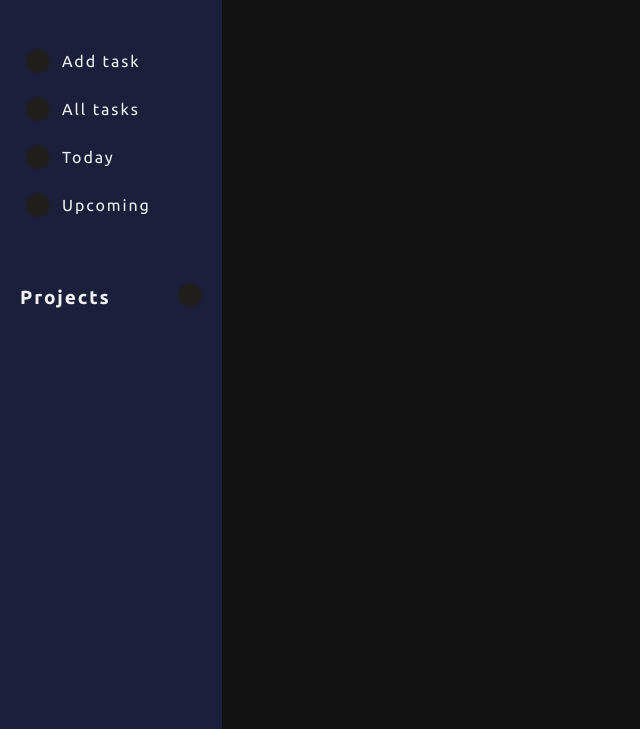
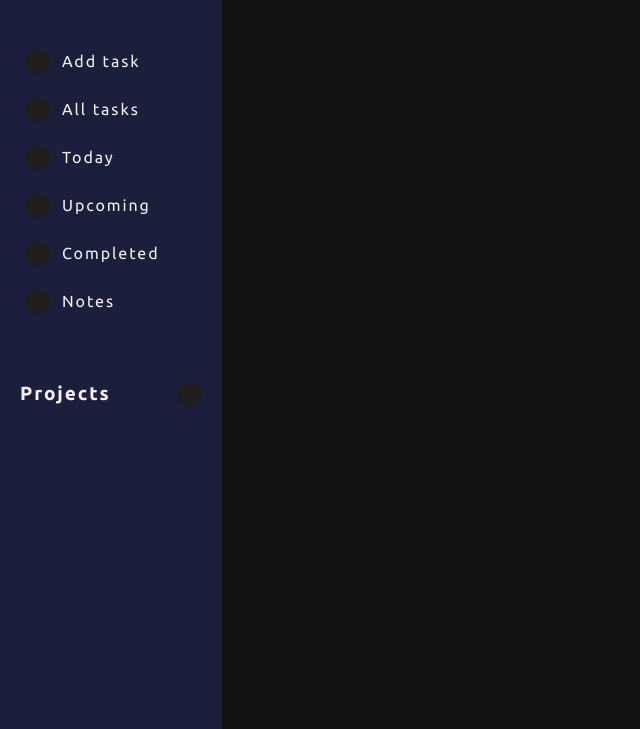
Before and after one commit to alexfil3/todo-list, a website built with webpack: page src/template.html in a window 1280 px wide. Shown: the part 71-800 px from the top of the page, without its empty margins (0-640 px from the left). Built offline with nearby package versions, Linux system fonts and the light colour scheme.

Commit message:
add menu items

```diff
--- a/src/template.html
+++ b/src/template.html
@@ -57,11 +57,27 @@
                             <p>Upcoming</p>
                         </button>
                     </li>
+                    <li>
+                        <button class="nav-button" type="button">
+                            <svg>
+                                <use/>
+                            </svg>
+                            <p>Completed</p>
+                        </button>
+                    </li>
+                    <li>
+                        <button class="nav-button" type="button">
+                            <svg>
+                                <use/>
+                            </svg>
+                            <p>Notes</p>
+                        </button>
+                    </li>
                 </ul>
                 <div>
                     <div class="projects-title">
                         <h2>Projects</h2>
-                        <button type="button">
+                        <button class="add-project-btn" type="button">
                             <svg>
                                 <use/>
                             </svg>
```
